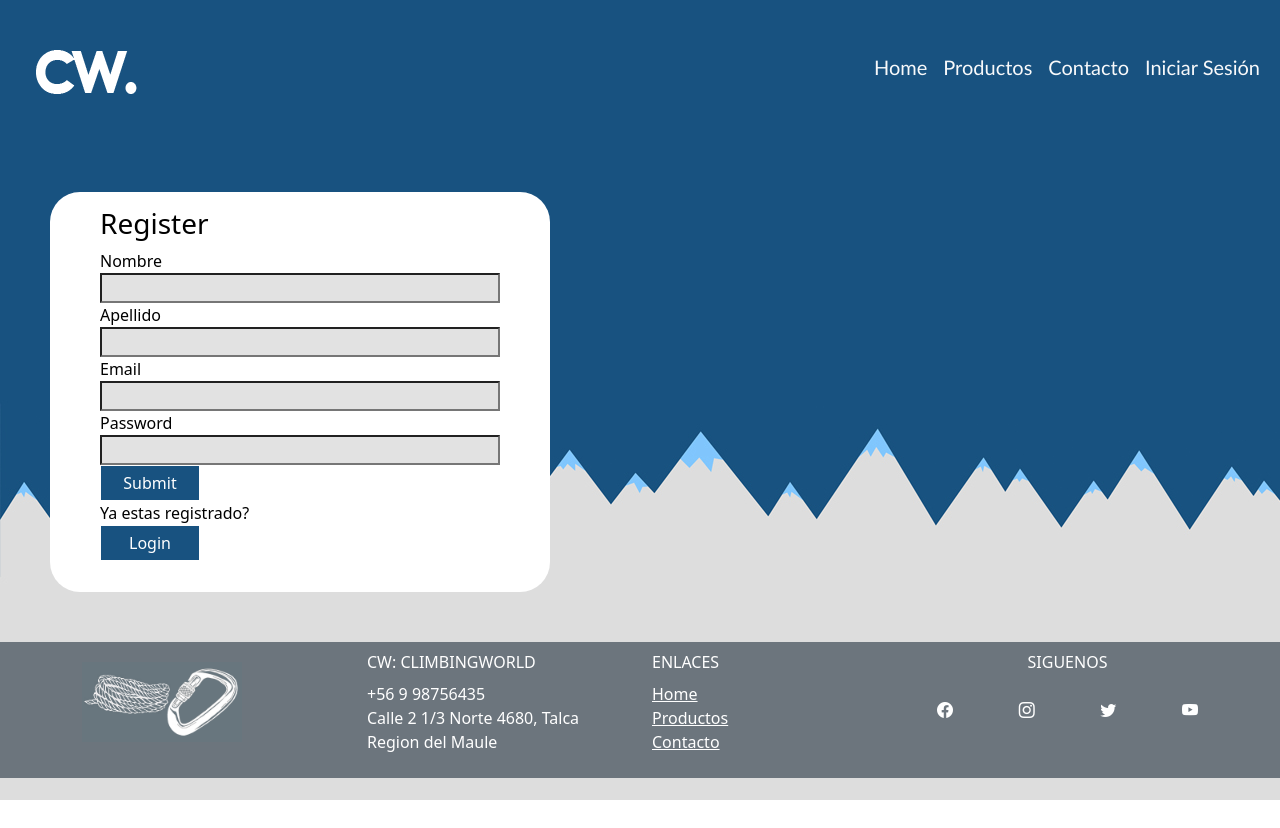
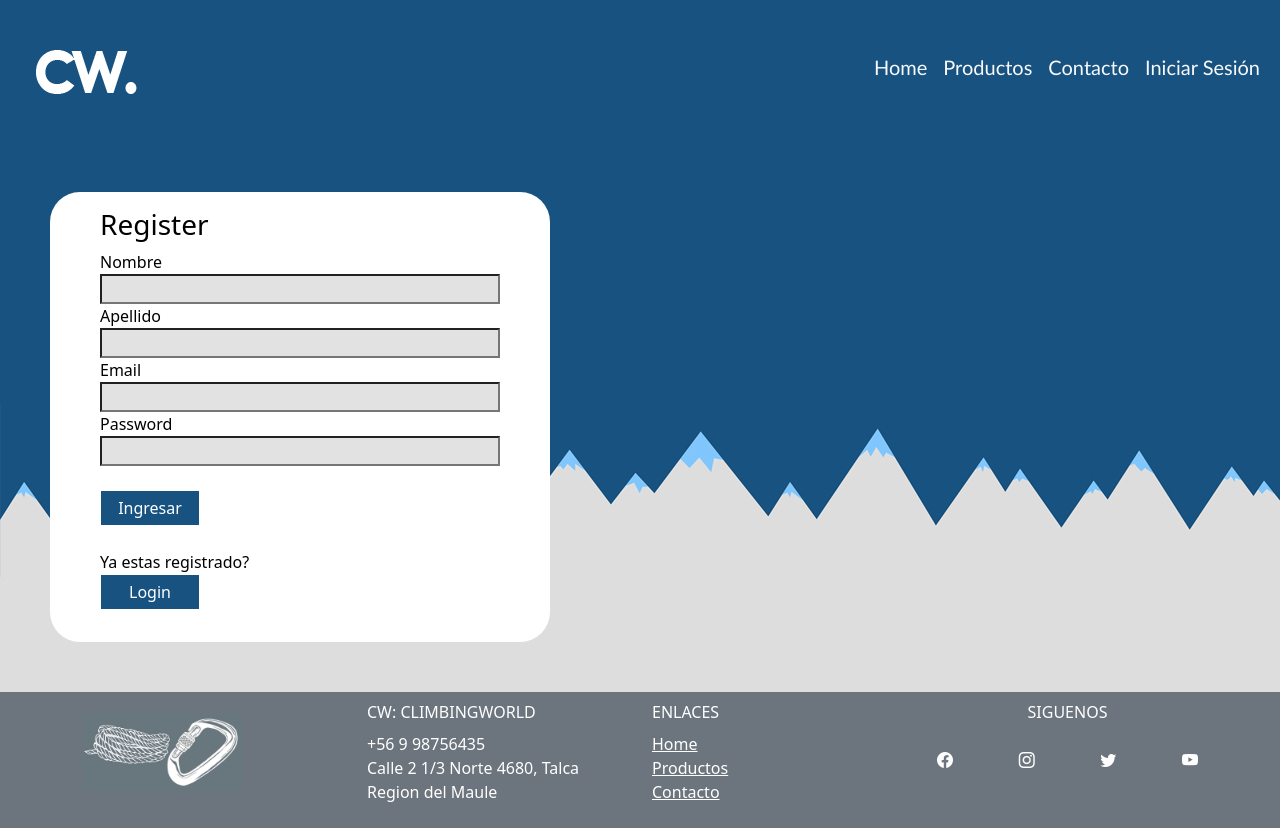
Before and after one commit to jgmoyano/Proyecto-5, a React (Vite) app: page /Proyecto-5/login in a window 1280 px wide. Before the commit the page ends 800 px from the top, so only its background shows below. Built offline with nearby package versions, Linux system fonts and the light colour scheme.

Commit message:
modificando sesion de usuario

```diff
--- a/index.html
+++ b/index.html
@@ -2,7 +2,7 @@
 <html lang="en">
   <head>
     <meta charset="UTF-8" />
-    <link rel="icon" type="image/svg+xml" href="/vite.svg" />
+    <link rel="icon" href="/iconmosque.png" />
     <link rel="stylesheet" href="https://cdn.jsdelivr.net/npm/bootstrap-icons@1.11.1/font/bootstrap-icons.css">
     <meta name="viewport" content="width=device-width, initial-scale=1.0" />
     <link rel="stylesheet" href="https://cdn.jsdelivr.net/npm/bootstrap@5.3.0-alpha3/dist/css/bootstrap.min.css">
--- a/src/AuthForm.css
+++ b/src/AuthForm.css
@@ -2,7 +2,7 @@ section {
     display: flex;
     background-color: rgb(255, 255, 255);
     width: 500px;
-    height: 400px;
+    height: 450px;
     justify-content: center;
     align-items: center;
     border-radius: 30px;
--- a/src/AuthForm.jsx
+++ b/src/AuthForm.jsx
@@ -18,11 +18,11 @@ export const AuthForm = () => {
     if (isMember) {
       const userData = await loginService(dataObject);
       localStorage.setItem("token", userData.detail.token)
-      navigate("/Proyecto-5/")
+      navigate("https://jgmoyano.github.io/Proyecto-5/")
     } else {
       const userData = await signupService(dataObject);
       localStorage.setItem("token", userData.detail.token)
-      navigate("/Proyecto-5/")
+      navigate("https://jgmoyano.github.io/Proyecto-5/")
     }
   };
 
@@ -51,7 +51,9 @@ export const AuthForm = () => {
           <label htmlFor="password">Password</label>
           <input id="password" type="password" name="password"></input>
         </div>
-        <button type="submit">Submit</button>
+        <br />
+        <button type="submit">Ingresar</button>
+        <br />
         <p>
           {isMember ? "Aun no estas registrado ?" : "Ya estas registrado?"}
           <button type="button" onClick={() => setIsMember(!isMember)}>
--- a/src/components/NavBar.jsx
+++ b/src/components/NavBar.jsx
@@ -21,7 +21,7 @@ export const NavBar = () => {
                 <Link className="nav-link text-light" to="/Proyecto-5/contacto"><h5>Contacto</h5></Link>
               </li>
               <li className="nav-item">
-                {isAuthenticated ? <span onClick={() => localStorage.removeItem("token")}>Cerrar sesión</span> : <Link className="nav-link text-light" to="/Proyecto-5/login"><h5>Iniciar Sesión</h5></Link> }
+                {isAuthenticated ? <Link className="nav-link text-light" to="/Proyecto-5/profile"><h5>👤 Mi Perfil</h5></Link> : <Link className="nav-link text-light" to="/Proyecto-5/login"><h5>Iniciar Sesión</h5></Link> }
               </li>
             </ul>
           </div>
--- a/src/routes/Profile.jsx
+++ b/src/routes/Profile.jsx
@@ -1,3 +1,5 @@
 export function Profile(){
-    return (<div>asd</div>)
+    return (<div>a
+        😔
+        sd</div>)
 }
```
Also changed, not shown: iconmosque.png (added).
